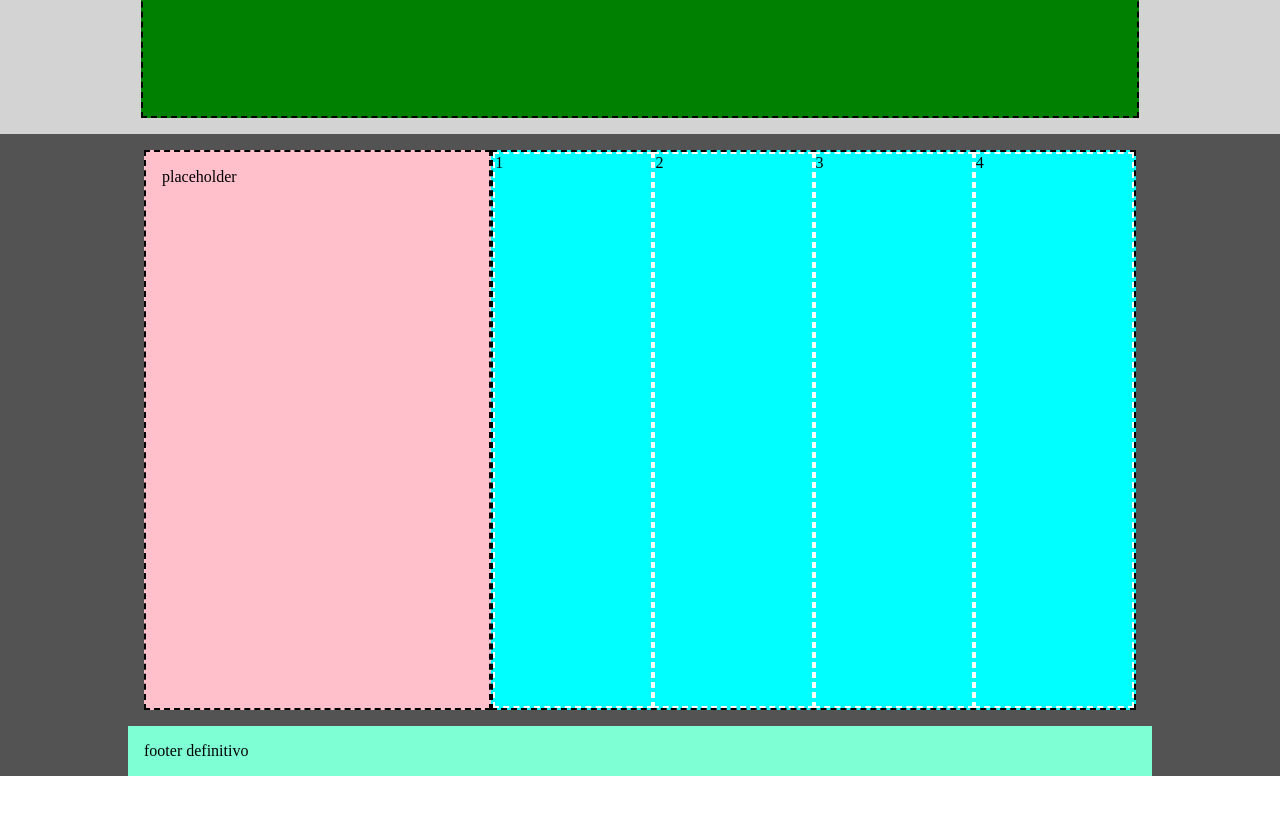
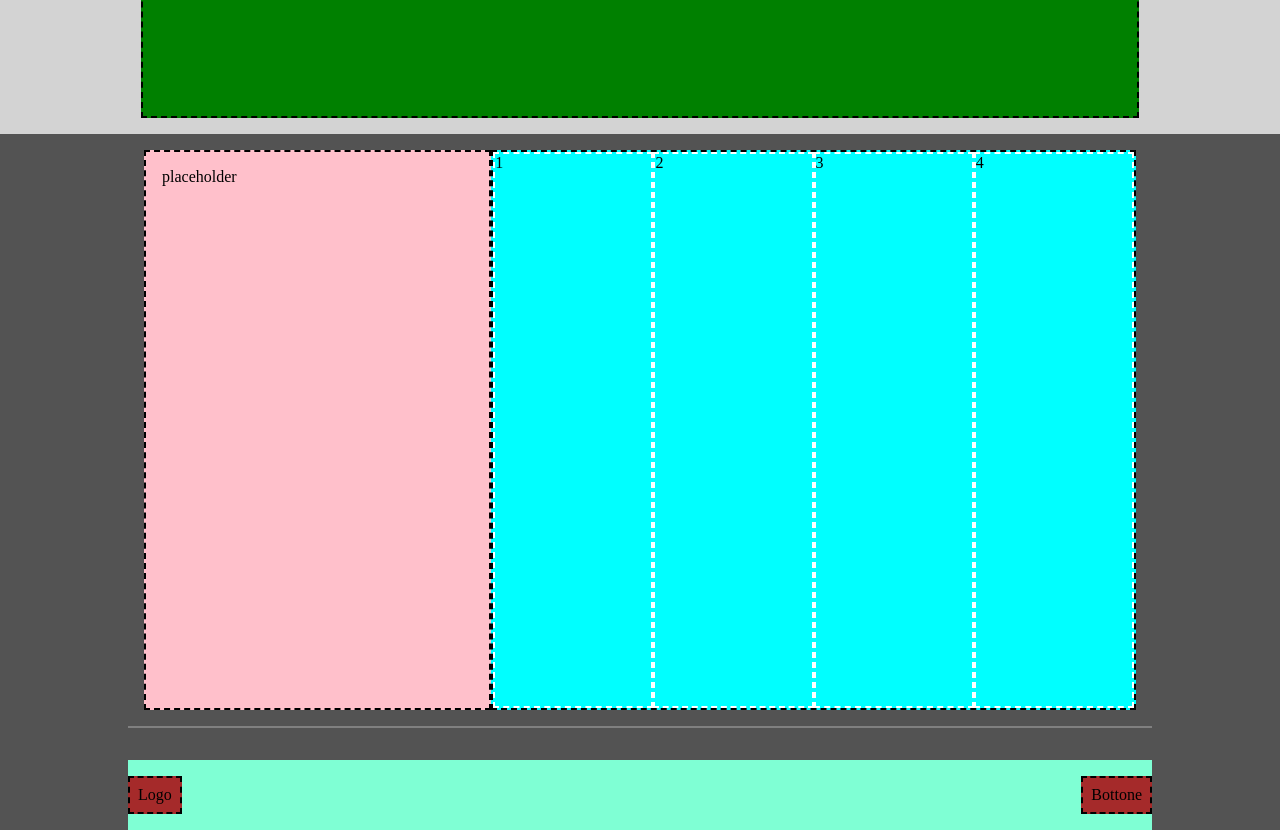
Before and after one commit to Vladislav-Ciuperca/htmlcss-struttura-discord, a plain HTML site: page index.html in a window 1280 px wide. Shown: the part 2480-3310 px from the top of the page. Before the commit the page ends 3256 px from the top, so only its background shows below. Drawn offline with Linux system fonts and the light colour scheme.

Commit message:
lastcommit

```diff
--- a/css/stile.css
+++ b/css/stile.css
@@ -97,6 +97,11 @@ footer{
     min-height: 35rem;
 }
 
+.coltainer{
+    margin-bottom: 1rem;
+    border-bottom: 2px solid grey;
+}
+
 .dx{
     display: flex;
     background-color: aqua;
@@ -112,5 +117,15 @@ footer{
 }
 
 .last{
+    margin-top: 2rem;
+    padding: 1rem 0 1rem 0;
+    justify-content: space-between;
     background-color: aquamarine;
 }
+
+.last div{
+    background-color: brown;
+    padding: 0.5rem;
+    border:2px dashed black;
+
+}
--- a/index.html
+++ b/index.html
@@ -65,7 +65,10 @@
                 </div>
             </div>
         </div>
-        <div class="boxid last">footer definitivo</div>
+        <div class="boxid last">
+            <div class="logo">Logo</div>
+            <div class="bottone">Bottone</div>
+        </div>
     </footer>
 
 </body>
```
